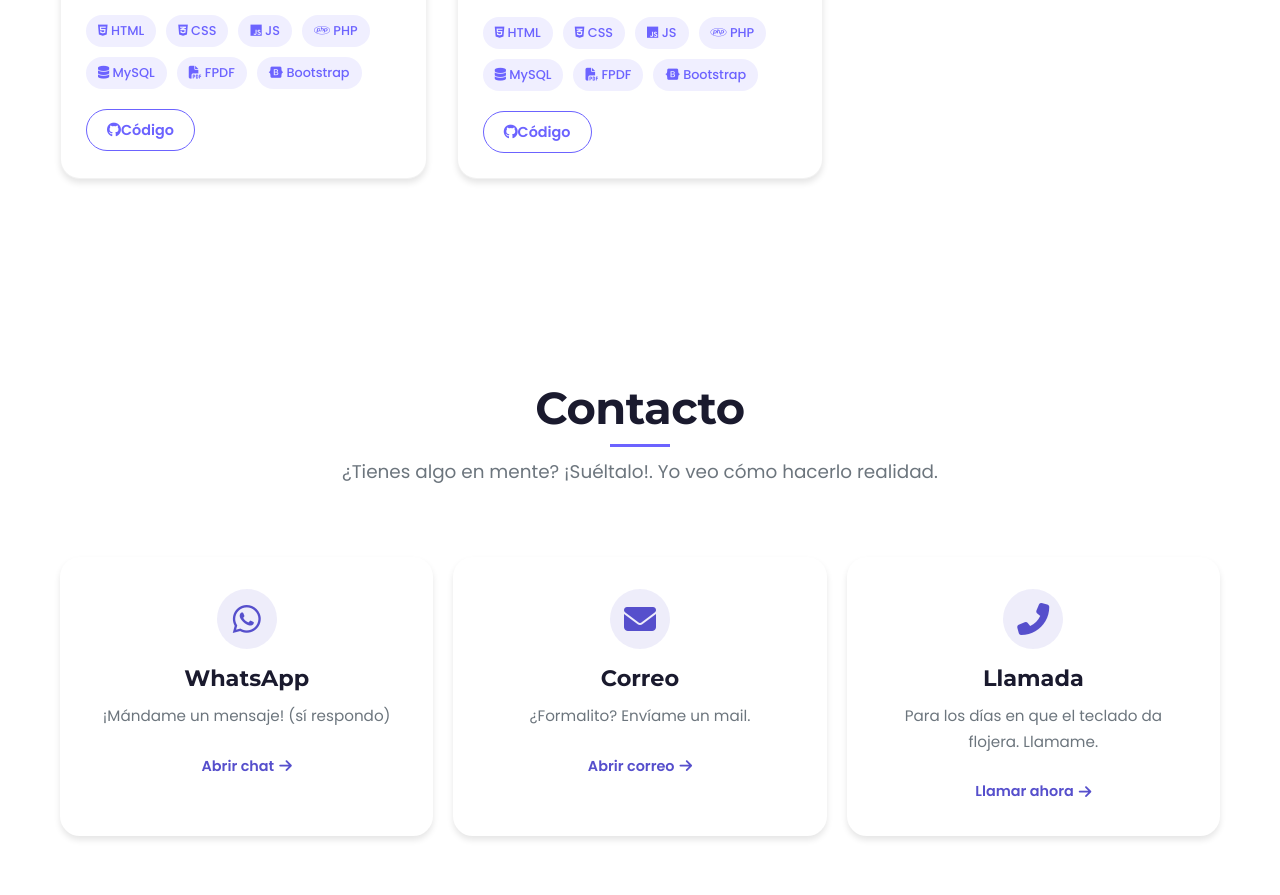
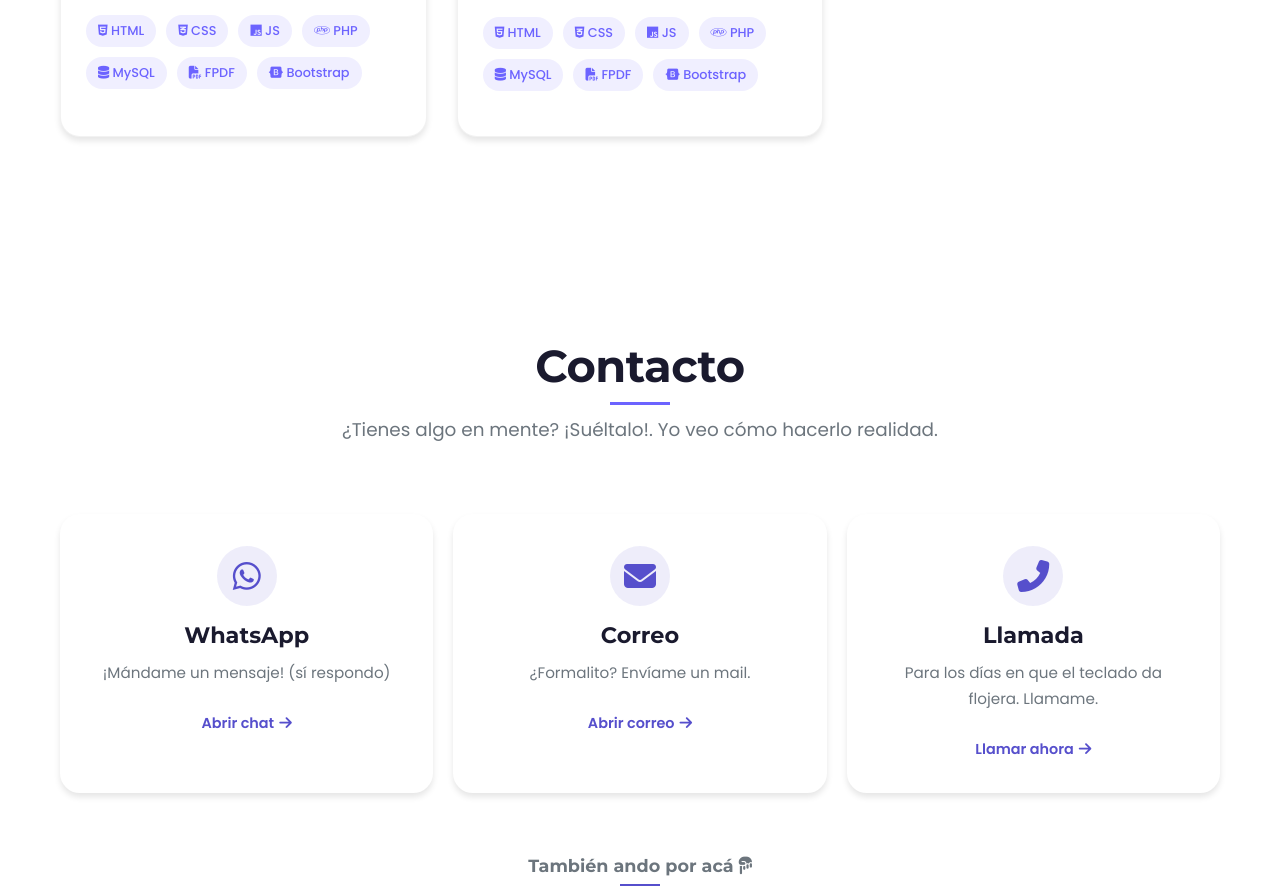
Before and after one commit to DanInsano1703/My-Porfile, a plain HTML site: page index.html in a window 1280 px wide. Shown: the part 3188-4083 px from the top of the page. Drawn offline with nearby package versions, Linux system fonts and the light colour scheme.

Commit message:
Update index.html

```diff
--- a/index.html
+++ b/index.html
@@ -366,12 +366,7 @@ Me gusta que las cosas funcionen bien y se vean bien
                 </div>
 
                 <div class="project-links">
-                  <a
-                    href="https://github.com/DanInsano1703/School-CRUD-system"
-                    class="project-link secondary"
-                  >
-                    <i class="fab fa-github"></i> Código
-                  </a>
+
                 </div>
               </div>
             </div>
@@ -421,18 +416,14 @@ Me gusta que las cosas funcionen bien y se vean bien
                 </div>
 
                 <div class="project-links">
-                  <a
-                    href="https://github.com/DanInsano1703/My_php_project"
-                    class="project-link secondary"
-                  >
-                    <i class="fab fa-github"></i> Código
-                  </a>
+
                 </div>
               </div>
             </div>
           </div>
         </div>
       </section>
+
 
       <!-- Sección Contacto -->
       <section id="contacto">
```
